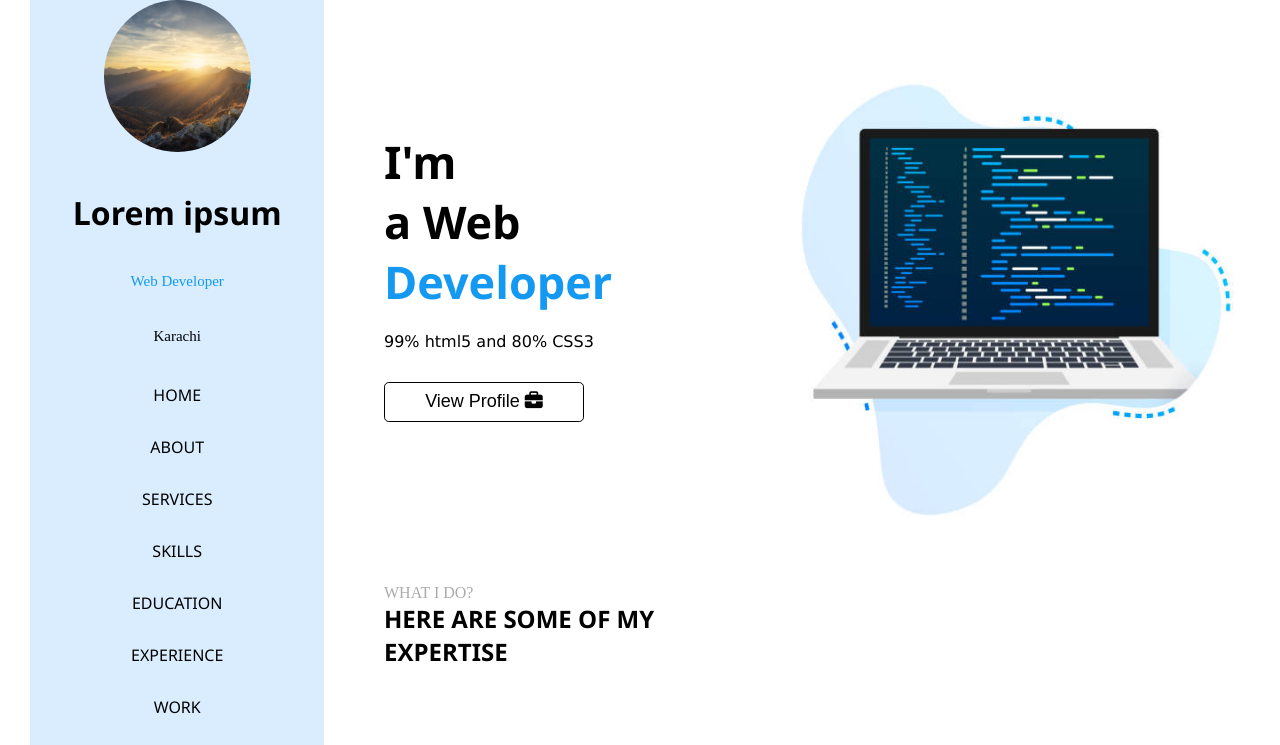
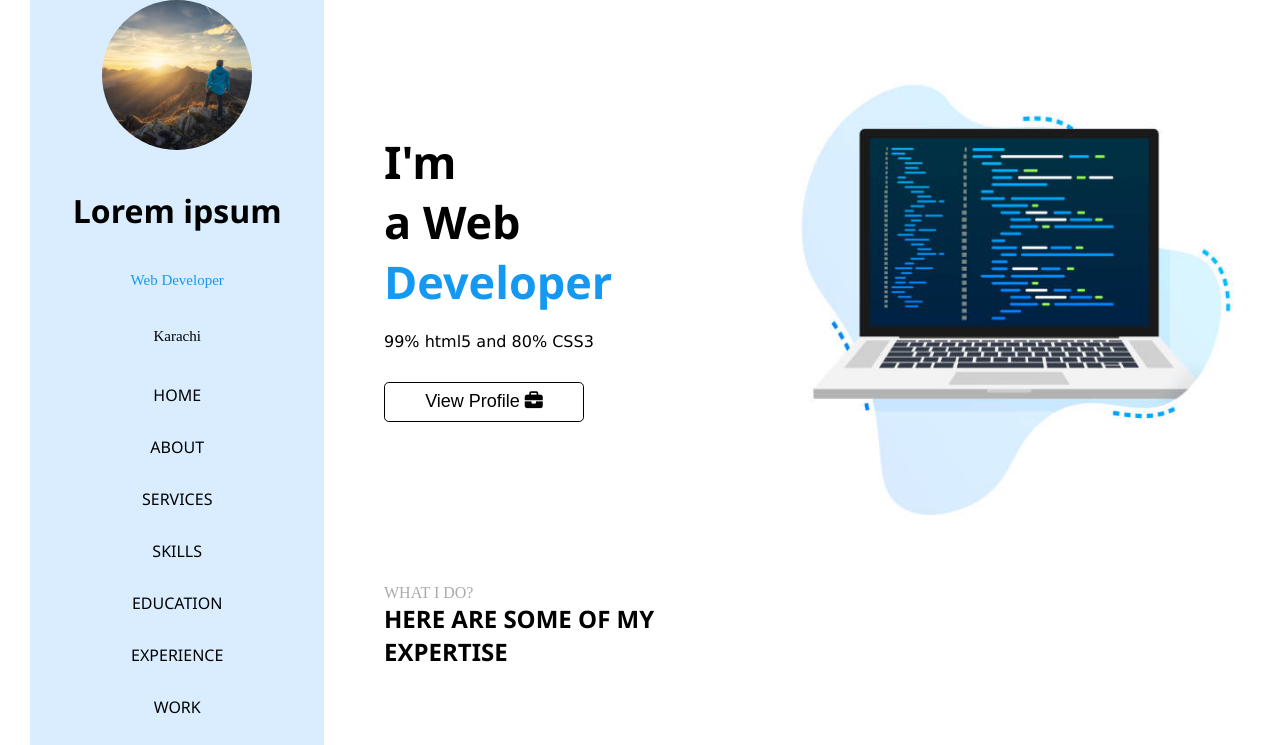
Before and after one commit to uzairit/Portfolio-WEB, a plain HTML site: page index.html in a window 1280 px wide. Shown: the top 745 px of the page. Drawn offline with Linux system fonts and the light colour scheme.

Commit message:
Update index.html

```diff
--- a/index.html
+++ b/index.html
@@ -22,12 +22,14 @@
         }
 
         #img1 {
-            background-image: url(img/dp.jpg);
-            background-size: cover;
-            background-repeat: no-repeat;
-            width: 50%;
-            height: 19vh;
-            border-radius: 50%;
+           background-image: url('img/dp.jpg');
+           background-size: cover;
+           background-position: center;
+           background-repeat: no-repeat;
+           width: 150px;
+           height: 150px;
+           border-radius: 50%;
+           overflow: hidden;
         }
 
         #page1{
```
